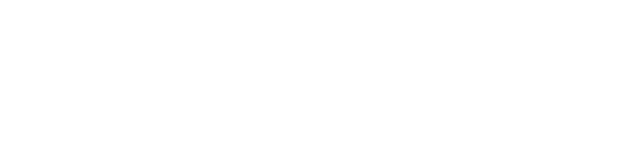
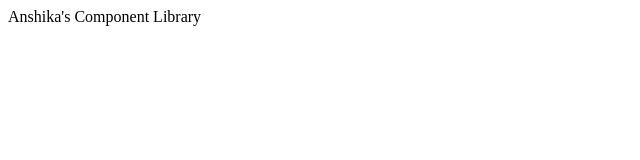
Before and after one commit to tans21/my_new_site, a plain HTML site: page index.html in a window 1280 px wide. Shown: the whole page, without its empty margins (0-640 px from the left). Drawn offline with Linux system fonts and the light colour scheme.

Commit message:
docs : added content

```diff
--- a/index.html
+++ b/index.html
@@ -3,9 +3,9 @@
 <head>
     <meta charset="UTF-8">
     <meta name="viewport" content="width=device-width, initial-scale=1.0">
-    <title>Document</title>
+    <title>Component Library</title>
 </head>
 <body>
-
+    Anshika's Component Library
 </body>
 </html>
```
